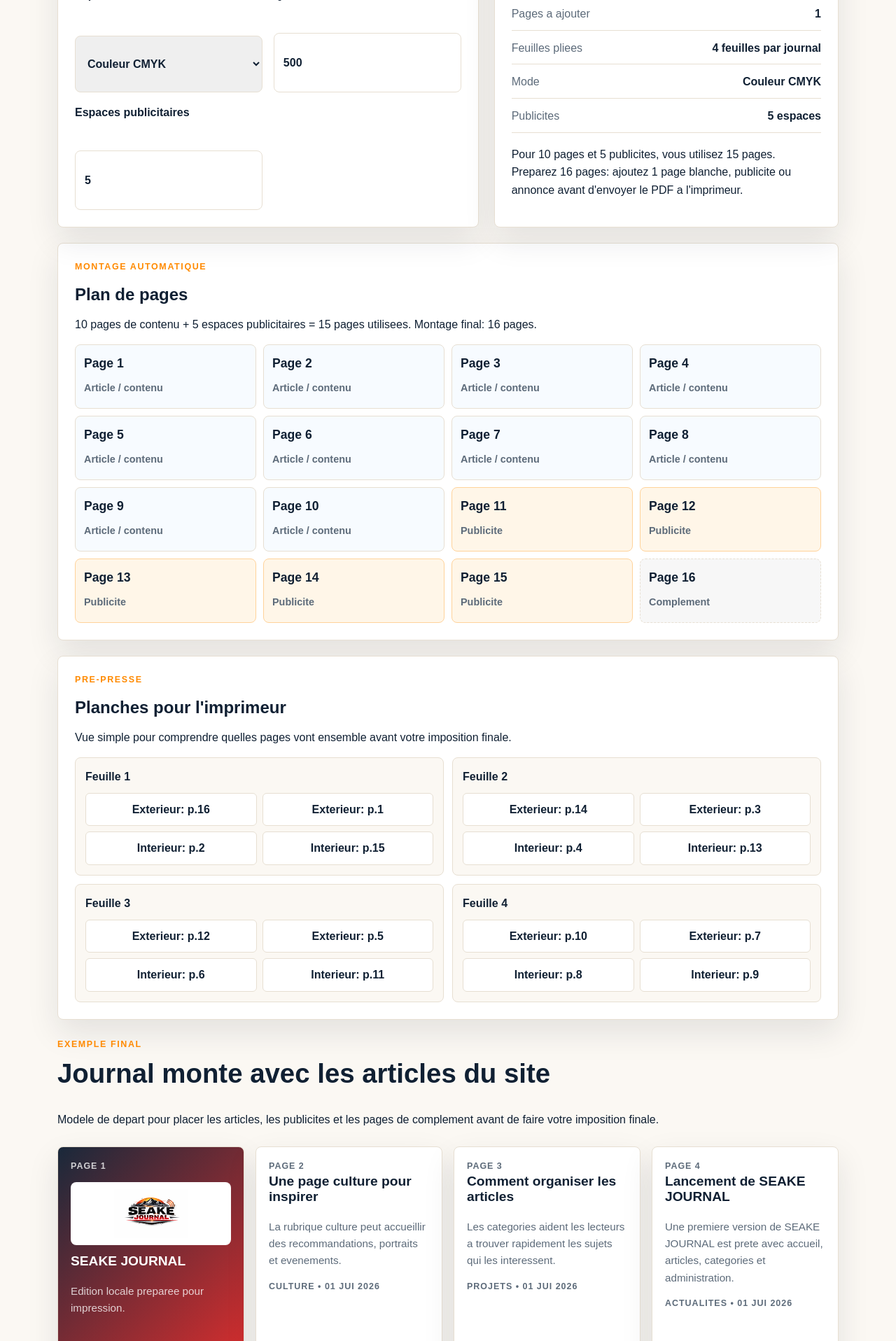
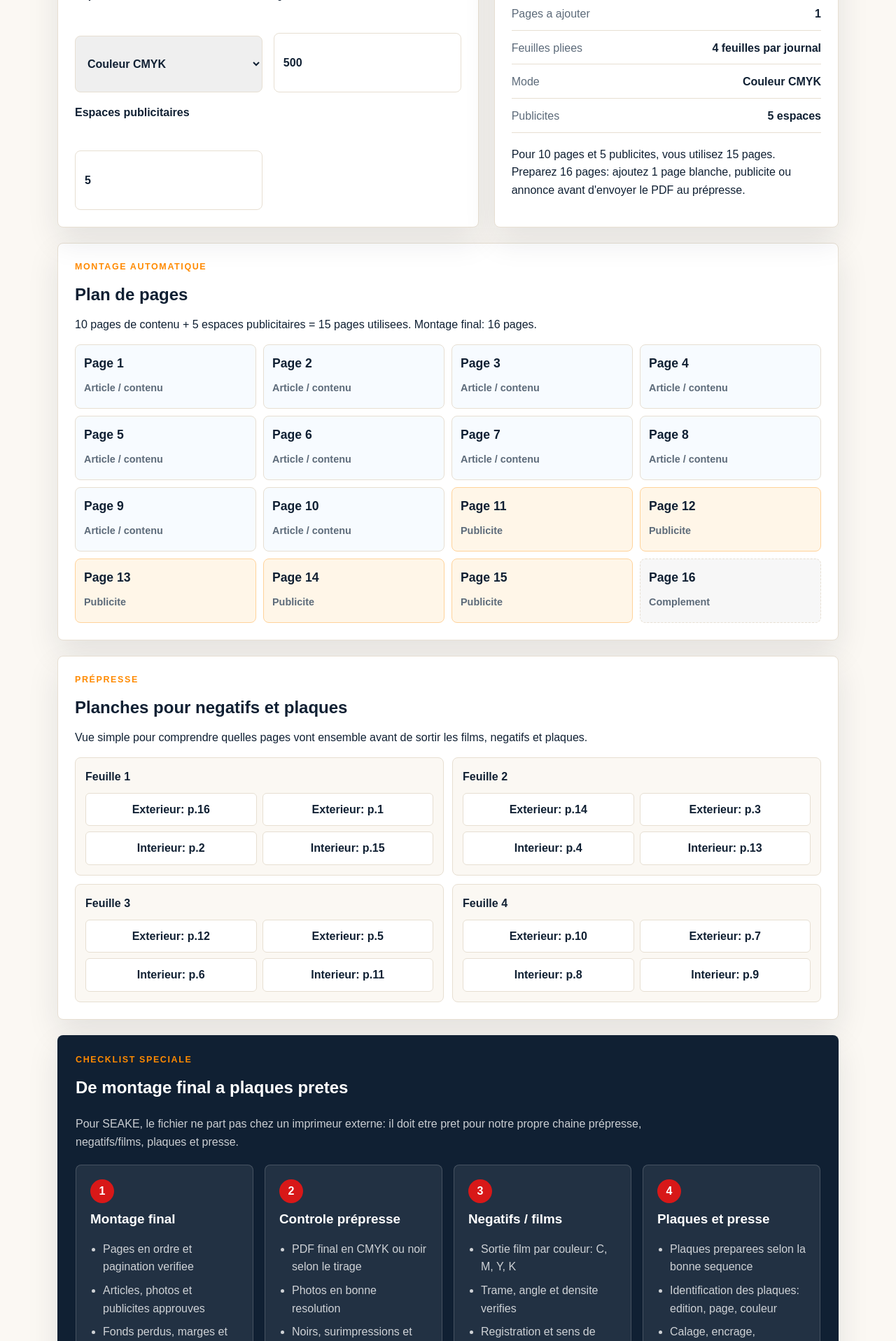
Before and after one commit to 1234jASKET/seake, a Django app: page /impression/ in a window 1280 px wide. Shown: the part 604-2520 px from the top of the page at 70% size. Run offline with Django 5.2, Linux system fonts and the light colour scheme; data comes from the database, SQL or seed files in the repository.

Commit message:
Add prepress negatives and plates checklist

```diff
--- a/static/css/style.css
+++ b/static/css/style.css
@@ -3028,6 +3028,66 @@ textarea {
     font-weight: 900;
     padding: 10px;
     text-align: center;
+}
+
+.press-workflow-checklist {
+    background: #102033;
+    border-radius: 8px;
+    box-shadow: var(--shadow);
+    color: var(--white);
+    margin-top: 22px;
+    padding: 26px;
+}
+
+.press-workflow-checklist h2 {
+    color: var(--white);
+}
+
+.press-workflow-checklist p:not(.eyebrow) {
+    color: rgba(255, 255, 255, .78);
+    max-width: 820px;
+}
+
+.press-stage-grid {
+    display: grid;
+    gap: 16px;
+    grid-template-columns: repeat(4, minmax(0, 1fr));
+    margin-top: 20px;
+}
+
+.press-stage-grid article {
+    background: rgba(255, 255, 255, .08);
+    border: 1px solid rgba(255, 255, 255, .16);
+    border-radius: 8px;
+    padding: 20px;
+}
+
+.press-stage-grid span {
+    align-items: center;
+    background: var(--brand);
+    border-radius: 999px;
+    color: var(--white);
+    display: inline-flex;
+    font-weight: 900;
+    height: 34px;
+    justify-content: center;
+    margin-bottom: 12px;
+    width: 34px;
+}
+
+.press-stage-grid h3 {
+    color: var(--white);
+    font-size: 1.18rem;
+    line-height: 1.15;
+}
+
+.press-stage-grid ul {
+    padding-left: 18px;
+}
+
+.press-stage-grid li {
+    color: rgba(255, 255, 255, .78);
+    margin-bottom: 8px;
 }
 
 .press-newspaper-example {
@@ -3549,6 +3609,7 @@ textarea {
     .press-check-grid,
     .press-page-grid,
     .press-sheet-grid,
+    .press-stage-grid,
     .press-newspaper-pages,
     .article-ad,
     .flyer-columns {
--- a/static/js/main.js
+++ b/static/js/main.js
@@ -144,7 +144,7 @@ if (pressPlanner) {
             advice.textContent = `${contentPages} pages fonctionne bien pour un journal plie. Preparez un PDF final ${formatInput.value}, ${colorInput.value}, pour environ ${quantity.toLocaleString("fr-CA")} copies.`;
         } else {
             readyTitle.textContent = "Ajouter des pages pour le prépresse";
-            advice.textContent = `Pour ${requestedPages} pages et ${requestedAds} publicite${requestedAds > 1 ? "s" : ""}, vous utilisez ${contentPages} pages. Preparez ${roundedPages} pages: ajoutez ${missingPages} page${missingPages > 1 ? "s" : ""} blanche${missingPages > 1 ? "s" : ""}, publicite${missingPages > 1 ? "s" : ""} ou annonce${missingPages > 1 ? "s" : ""} avant d'envoyer le PDF a l'imprimeur.`;
+            advice.textContent = `Pour ${requestedPages} pages et ${requestedAds} publicite${requestedAds > 1 ? "s" : ""}, vous utilisez ${contentPages} pages. Preparez ${roundedPages} pages: ajoutez ${missingPages} page${missingPages > 1 ? "s" : ""} blanche${missingPages > 1 ? "s" : ""}, publicite${missingPages > 1 ? "s" : ""} ou annonce${missingPages > 1 ? "s" : ""} avant d'envoyer le PDF au prépresse.`;
         }
     };
 
--- a/templates/base.html
+++ b/templates/base.html
@@ -6,7 +6,7 @@
     <meta name="viewport" content="width=device-width, initial-scale=1">
     <title>{% block title %}SEAKE JOURNAL{% endblock %}</title>
     <link rel="alternate" type="application/rss+xml" title="SEAKE JOURNAL RSS" href="{% url 'articles_feed' %}">
-    <link rel="stylesheet" href="{% static 'css/style.css' %}?v=20260829-infos-du-jour">
+    <link rel="stylesheet" href="{% static 'css/style.css' %}?v=20260830-checklist-presse">
 </head>
 <body>
     <header class="site-header">
@@ -51,6 +51,6 @@
         <p>&copy; {% now "Y" %} SEAKE JOURNAL. Tous droits reserves.</p>
     </footer>
 
-    <script src="{% static 'js/main.js' %}?v=20260829-infos-du-jour"></script>
+    <script src="{% static 'js/main.js' %}?v=20260830-checklist-presse"></script>
 </body>
 </html>
--- a/templates/impression.html
+++ b/templates/impression.html
@@ -11,9 +11,9 @@
 
 <section class="press-prep">
     <div class="section-heading">
-        <p class="eyebrow">Pre-presse</p>
-        <h1>Journal pret pour l'imprimerie</h1>
-        <p>Preparez le nombre de pages, le format, les plaques et le PDF final avant d'envoyer le journal sur presse.</p>
+        <p class="eyebrow">Prépresse</p>
+        <h1>Journal pret pour notre presse</h1>
+        <p>Preparez le montage final, les pages, le format, les negatifs/films et les plaques avant de partir sur presse.</p>
     </div>
 
     <div class="press-planner">
@@ -88,11 +88,62 @@
 
     <div class="press-montage">
         <div>
-            <p class="eyebrow">Pre-presse</p>
-            <h2>Planches pour l'imprimeur</h2>
-            <p>Vue simple pour comprendre quelles pages vont ensemble avant votre imposition finale.</p>
+            <p class="eyebrow">Prépresse</p>
+            <h2>Planches pour negatifs et plaques</h2>
+            <p>Vue simple pour comprendre quelles pages vont ensemble avant de sortir les films, negatifs et plaques.</p>
         </div>
         <div class="press-sheet-grid" id="pressSheetGrid"></div>
+    </div>
+
+    <div class="press-workflow-checklist">
+        <div>
+            <p class="eyebrow">Checklist speciale</p>
+            <h2>De montage final a plaques pretes</h2>
+            <p>Pour SEAKE, le fichier ne part pas chez un imprimeur externe: il doit etre pret pour notre propre chaine prépresse, negatifs/films, plaques et presse.</p>
+        </div>
+
+        <div class="press-stage-grid">
+            <article>
+                <span>1</span>
+                <h3>Montage final</h3>
+                <ul>
+                    <li>Pages en ordre et pagination verifiee</li>
+                    <li>Articles, photos et publicites approuves</li>
+                    <li>Fonds perdus, marges et traits de coupe en place</li>
+                    <li>Nom du fichier avec date, edition et version</li>
+                </ul>
+            </article>
+            <article>
+                <span>2</span>
+                <h3>Controle prépresse</h3>
+                <ul>
+                    <li>PDF final en CMYK ou noir selon le tirage</li>
+                    <li>Photos en bonne resolution</li>
+                    <li>Noirs, surimpressions et transparences verifies</li>
+                    <li>Repères, barres couleur et informations d'edition visibles</li>
+                </ul>
+            </article>
+            <article>
+                <span>3</span>
+                <h3>Negatifs / films</h3>
+                <ul>
+                    <li>Sortie film par couleur: C, M, Y, K</li>
+                    <li>Trame, angle et densite verifies</li>
+                    <li>Registration et sens de lecture controles</li>
+                    <li>Epreuve ou verification avant plaque</li>
+                </ul>
+            </article>
+            <article>
+                <span>4</span>
+                <h3>Plaques et presse</h3>
+                <ul>
+                    <li>Plaques preparees selon la bonne sequence</li>
+                    <li>Identification des plaques: edition, page, couleur</li>
+                    <li>Calage, encrage, mouillage et repérage controles</li>
+                    <li>Bon a tirer signe avant le tirage complet</li>
+                </ul>
+            </article>
+        </div>
     </div>
 
     <div class="press-newspaper-example">
@@ -148,14 +199,14 @@
             <ul>
                 <li>PDF final en ordre de pages</li>
                 <li>Images en bonne resolution</li>
-                <li>Couleurs converties en CMYK si l'imprimeur le demande</li>
+                <li>Couleurs converties en CMYK selon notre methode de presse</li>
                 <li>Marges et fonds perdus verifies</li>
             </ul>
         </article>
         <article>
             <h2>Plaques et negatifs</h2>
             <ul>
-                <li>L'imprimeur prepare les plaques avec le PDF final</li>
+                <li>Le prépresse prepare les negatifs/films avec le PDF final</li>
                 <li>Pour la couleur: plaques Cyan, Magenta, Jaune et Noir</li>
                 <li>Pour noir seulement: plaque noire</li>
                 <li>Demander une epreuve avant le tirage final</li>
@@ -167,7 +218,7 @@
                 <li>Nombre de pages pair et compatible avec le pliage</li>
                 <li>Textes relus, photos placees, publicites approuvees</li>
                 <li>Nom du fichier avec date et version</li>
-                <li>Validation finale de l'imprimeur</li>
+                <li>Validation finale du prépresse avant plaques</li>
             </ul>
         </article>
     </div>
```
